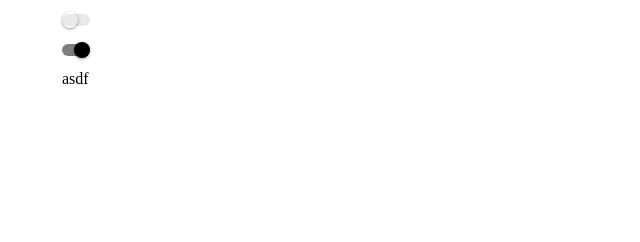
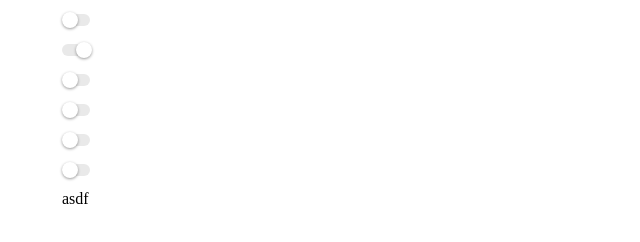
Before and after one commit to ArtIKim/css-framework, a plain HTML site: page index.html in a window 1280 px wide. Both pictures are taken after a click on the label 76 px from the left and 50 px from the top of the page. Shown: the whole page, without its empty margins (0-640 px from the left). Drawn offline with Linux system fonts and the light colour scheme; a web font is replaced by a local one.

Commit message:
08042021_3

```diff
--- a/index.html
+++ b/index.html
@@ -15,13 +15,41 @@
 			<div class="css-switch-container">
 				<input class="css-switch-input js-switch-button-dark-mode" id="switch-button-dark-mode" type="checkbox" />
 				<label class="css-switch-label" for="switch-button-dark-mode"> </label>
-				<span class="css-switch-ball"></span>
+				<span class="css-switch-ball css-switch-ball-dark-mode"></span>
 			</div>
 
 			<!-- Switch Button -->
 			<div class="css-switch-container my-10">
 				<input class="css-switch-input" id="switch-button-2" type="checkbox" />
 				<label class="css-switch-label" for="switch-button-2"> </label>
+				<span class="css-switch-ball"></span>
+			</div>
+
+			<!-- Switch Button -->
+			<div class="css-switch-container my-10">
+				<input class="css-switch-input" id="switch-button-3" type="checkbox" />
+				<label class="css-switch-label" for="switch-button-3"> </label>
+				<span class="css-switch-ball"></span>
+			</div>
+
+			<!-- Switch Button -->
+			<div class="css-switch-container my-10">
+				<input class="css-switch-input" id="switch-button-4" type="checkbox" />
+				<label class="css-switch-label" for="switch-button-4"> </label>
+				<span class="css-switch-ball"></span>
+			</div>
+
+			<!-- Switch Button -->
+			<div class="css-switch-container my-10">
+				<input class="css-switch-input" id="switch-button-5" type="checkbox" />
+				<label class="css-switch-label" for="switch-button-5"> </label>
+				<span class="css-switch-ball"></span>
+			</div>
+
+			<!-- Switch Button -->
+			<div class="css-switch-container my-10">
+				<input class="css-switch-input" id="switch-button-6" type="checkbox" />
+				<label class="css-switch-label" for="switch-button-6"> </label>
 				<span class="css-switch-ball"></span>
 			</div>
 
--- a/js/app.js
+++ b/js/app.js
@@ -1,5 +1,48 @@
-const darkModeButton = document.querySelector(".js-switch-button-dark-mode");
+// const darkModeButton = document.querySelector(".js-switch-button-dark-mode");
+// const switchBallDarkMode = document.querySelector(".css-switch-ball-dark-mode");
 
-darkModeButton.addEventListener("change", () => {
-	document.body.classList.toggle("dark-mode");
+// darkModeButton.addEventListener("change", () => {
+// 	switchBallDarkMode.classList.toggle("active");
+// 	document.body.classList.toggle("dark-mode");
+
+// 	if (document.body.classList.contains("dark-mode")) {
+// 		localStorage.setItem("dark-mode", "true");
+// 		localStorage.setItem("switch-button-dark-mode", "true");
+// 	} else {
+// 		localStorage.setItem("dark-mode", "false");
+// 		localStorage.setItem("switch-button-dark-mode", "false");
+// 	}
+// });
+
+// if (localStorage.getItem("dark-mode") === "true") {
+// 	document.body.classList.add("dark-mode");
+// 	switchBallDarkMode.classList.add("active");
+// } else {
+// 	document.body.classList.remove("dark-mode");
+// 	switchBallDarkMode.classList.remove("active");
+// }
+
+// const switchButton = document.querySelector(".css-switch-label");
+
+document.addEventListener("click", (e) => {
+	if (e.target.className === "css-switch-input") {
+		const switchBall = e.target.nextElementSibling.nextElementSibling;
+		const setSwitchButtons = [];
+
+		switchBall.classList.toggle("active");
+
+		const id = e.target.id;
+		const status = switchBall.classList.contains("active") ? "active" : "disabled";
+
+		const stateButton = {
+			id,
+			status,
+		};
+
+		setSwitchButtons.push(stateButton);
+
+		console.log(setSwitchButtons);
+
+		localStorage.setItem("switch-buttons-status", JSON.stringify(setSwitchButtons));
+	}
 });
--- a/scss/reset/_reset.scss
+++ b/scss/reset/_reset.scss
@@ -10,7 +10,7 @@ body {
 	color: var(--clr-primary);
 	overflow-x: hidden;
 	padding: 0 42px;
-	background-color: var(--clr-white);
+	background-color: var(--clr-background);
 
 	@include max-media(580px) {
 		padding: 0 20px;
--- a/scss/utilities/_config.scss
+++ b/scss/utilities/_config.scss
@@ -4,6 +4,10 @@
 :root {
 	--clr-primary: #000;
 	--clr-secondary: #57b8d5;
+
+	--clr-white-2: #fff;
+
+	--clr-background: #fff;
 
 	--clr-gray: #e9e9e9;
 	--clr-gray-2: #7b7b7b;
--- a/scss/utilities/_custom.scss
+++ b/scss/utilities/_custom.scss
@@ -10,19 +10,19 @@ body.dark-mode {
 
 .css {
 	&-switch {
-		&-input {
-			&:checked {
-				+ .css-switch-label {
-					background-color: var(--clr-primary);
-					opacity: 0.5;
-				}
+		// &-input {
+		// 	&:checked {
+		// 		+ .css-switch-label {
+		// 			background-color: var(--clr-primary);
+		// 			opacity: 0.5;
+		// 		}
 
-				~ .css-switch-ball {
-					transform: translate(12px, -50%);
-					background-color: var(--clr-primary);
-				}
-			}
-		}
+		// 		~ .css-switch-ball {
+		// 			transform: translate(12px, -50%);
+		// 			background-color: var(--clr-primary);
+		// 		}
+		// 	}
+		// }
 
 		&-container {
 			position: relative;
@@ -61,10 +61,20 @@ body.dark-mode {
 			box-shadow: 0 1px 3px 0 rgba(0, 0, 0, 0.4);
 			display: block;
 			height: 16px;
-			transition: transform linear 80ms, background-color linear 80ms;
+			transition: left linear 80ms, background-color linear 80ms;
 			width: 16px;
 			z-index: 1;
 			pointer-events: none;
+
+			&.active {
+				left: 14px;
+			}
+
+			// &-dark-mode {
+			// 	&.active {
+			// 		left: 14px;
+			// 	}
+			// }
 		}
 	}
 }
```
Also changed, not shown: scss/utilities.css, 1 other file.
